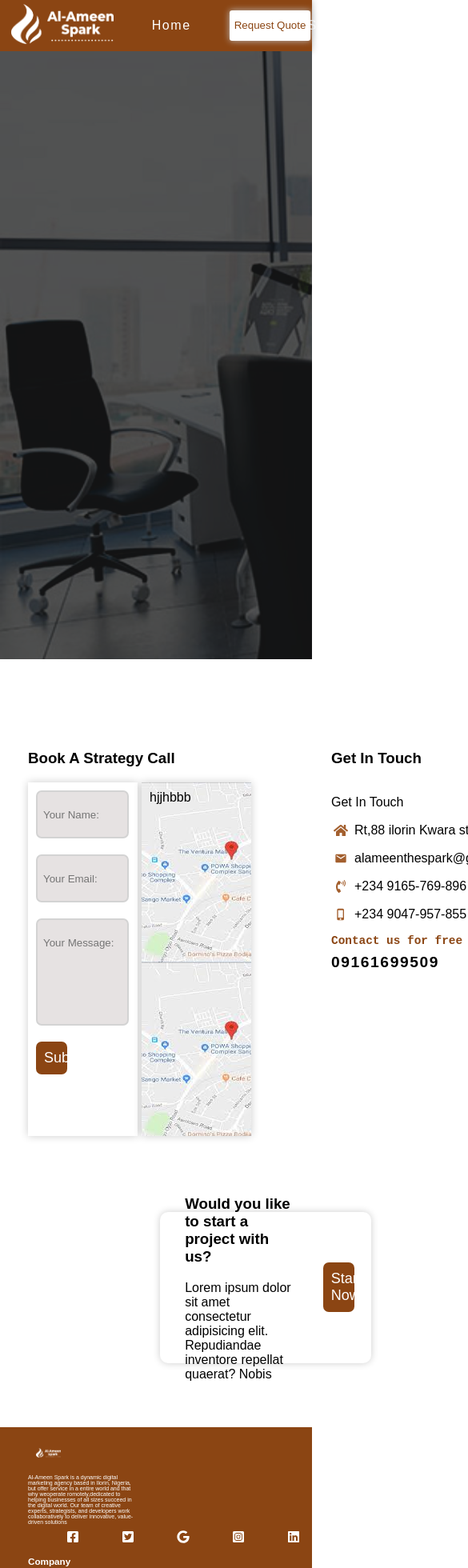
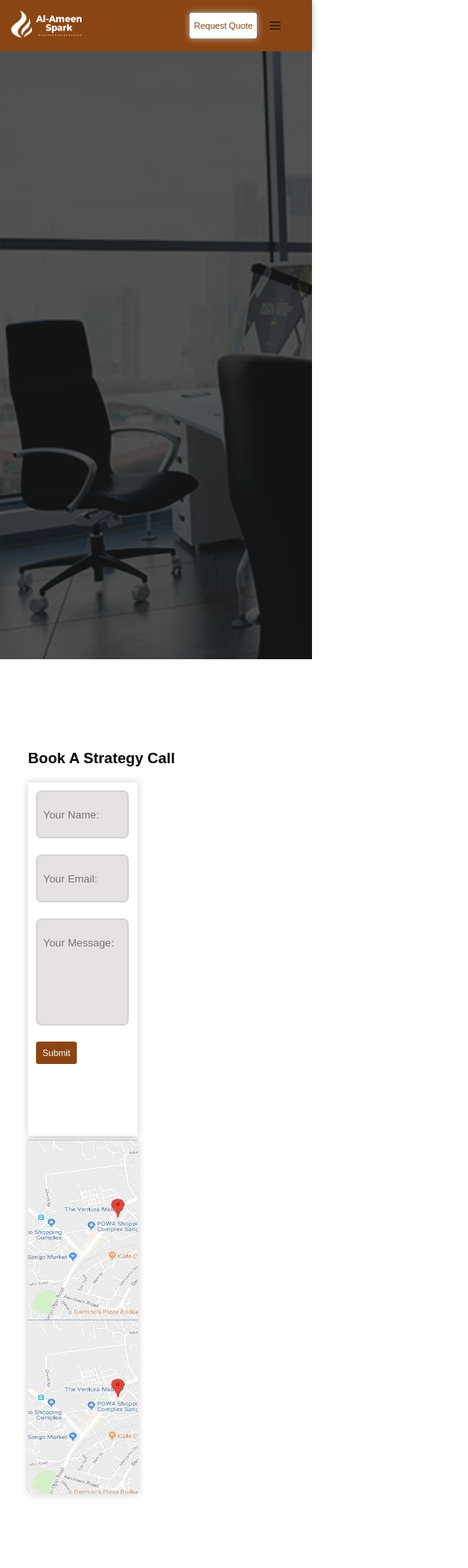
Before and after one commit to Imamdecodee/Al-AmeenSpark, a React (Vite) app: page /contact in a window 390 px wide. Shown: the top 1960 px of the page at 80% size, 585 px wide, since content can reach past the window. Built offline with nearby package versions, Linux system fonts and the light colour scheme.

Commit message:
2nd correction

```diff
--- a/src/Components/CallTag.css
+++ b/src/Components/CallTag.css
@@ -24,3 +24,42 @@
     transform: scale(1.02);
     box-shadow: 0px 0px 5px rgba(0, 0, 0, 0.349);
 }
+
+
+
+@media (max-width:1000px) {
+
+}
+
+@media (max-width:580px) {
+
+}
+
+@media (max-width:418px) {
+    .call-tag{
+        width: 85%;
+        height: 10rem;
+        margin: auto;
+        flex-direction: column;
+        display: flex;
+        align-items: center;
+        justify-content: center;
+    }
+    .call-tag-mes{
+        width: 100%;
+        flex-direction: column;
+        display: flex;
+        align-items: center;
+        justify-content: center;
+    }
+    .call-tag-mes>p{
+        text-align: center;
+        font-size: 0.9rem;
+        margin: 0;
+        padding: 0;
+    }
+    .call-tag-mes>h1{
+        text-align: center;
+    }
+
+}
--- a/src/Components/CallTag.jsx
+++ b/src/Components/CallTag.jsx
@@ -3,7 +3,6 @@ import '../Components/CallTag.css'
 
 const CallTag = () => {
   return (
-    <div>
   <div className='call-tag'>
     <div className='call-tag-mes'>
       <h1>Would you like  to start a project with us? </h1>
@@ -11,7 +10,6 @@ const CallTag = () => {
     </div>
     <button className='submit-btn'> Start Now!</button>
   </div>
-    </div>
   )
 }
 
--- a/src/Components/NavBar.css
+++ b/src/Components/NavBar.css
@@ -6,7 +6,7 @@
     display: flex;
     justify-content: center;
     align-items: center;
-    position: sticky;
+    position: relative;
 
 }
 .nav-content{
@@ -50,3 +50,74 @@
     cursor: pointer;
     color: white;
 }
+
+.side-bar-toggle{
+    display: flex;
+    background-color: rgb(255, 255, 255);
+    position: fixed;
+    top: 0;
+    right: 0;
+    width: 30%;
+    height: 100vh;
+    padding: 3rem;
+    z-index: 10;
+    position: absolute;
+}
+.toggle-icon{
+    width: 4rem;
+}
+.toggle-icon-box{
+    width: 4rem;
+    display: flex;
+    z-index: 20;
+}
+.nav-pages-toggle{
+    display: flex;
+    flex-direction: column;
+
+    gap: 3rem;
+    width: 80%;
+
+}
+.page-link-tgl{
+    color: #8b4513;
+    font-weight: 600;
+    border-bottom: 0.2rem solid #d8d8d8;
+    padding-bottom: 0.5rem;
+    width: 100%;
+    text-decoration: none;
+}
+
+
+@media (max-width:1000px) {
+
+}
+
+@media (max-width:580px) {
+
+}
+
+@media (max-width:418px) {
+        .nav-pages{
+            position: absolute;
+            visibility: hidden;
+        }
+        .nav-bar{
+
+        position:relative
+    }
+    /* .toggle-icon-box{
+        visibility: hidden;
+    } */
+    .logo{
+        width: 5.5rem;
+    }
+    .request-btn{
+        width: 5.3rem;
+        height: 2rem;
+        letter-spacing: -0.01rem;
+        font-size: 0.7rem;
+        margin-right: -9rem;
+    }
+
+}
--- a/src/Components/NavBar.jsx
+++ b/src/Components/NavBar.jsx
@@ -1,9 +1,17 @@
-import React from 'react'
+import React, { useState } from 'react'
 import { Link } from 'react-router-dom'
 import './NavBar.css'
 import Logo from "../assets/Images/Al-Ameen-logo.png";
+import { RxHamburgerMenu } from "react-icons/rx";
+import { MdCancelPresentation } from "react-icons/md";
 
 const NavBar = () => {
+
+  const [mobileNav, setMobileNav] = useState(false);
+    const openMobileNav = () => {
+      setMobileNav(!mobileNav)
+    };
+
   return (
     <nav class="nav-bar">
 
@@ -23,7 +31,25 @@ const NavBar = () => {
             </div>
 
             <button class="request-btn">Request Quote</button>
-        </main>
+
+            <div onClick={openMobileNav} class="toggle-icon-box">{ mobileNav ?
+        (< MdCancelPresentation class="toggle-icon"/>) : (<RxHamburgerMenu class="toggle-icon"/>) }</div>
+
+
+      { mobileNav && <div class="side-bar-toggle"
+      data-aos="fade-left"
+      data-aos-duration="2000">
+          <div class="nav-pages-toggle">
+              <Link class="page-link-tgl" to="/">Home</Link>
+
+              <Link class="page-link-tgl" to="/about">About</Link>
+
+              <Link class="page-link-tgl" to="/service">Service</Link>
+
+              <Link class="page-link-tgl" to="/contact">Contact</Link>
+          </div>
+        </div>}
+      </main>
     </nav>
   )
 }
--- a/src/Pages/ContactPage.css
+++ b/src/Pages/ContactPage.css
@@ -152,3 +152,35 @@ input[type='message']{
     background-color: #a35f2e;
     cursor: pointer;
 }
+
+
+
+@media (max-width:1000px) {
+
+}
+
+@media (max-width:580px) {
+
+}
+
+@media (max-width:418px) {
+
+    .submit-btn{
+        padding: 0.5rem;
+        border-radius: 0.2rem;
+        width: fit-content;
+        color: white;
+        font-size: 0.7rem;
+        text-wrap: nowrap;
+    }
+    .contact-hero{
+        flex-direction: column;
+    }
+    .map-message{
+        flex-direction: column;
+    }
+    .map-message{
+        width: 90vw;
+    }
+
+}
--- a/src/Pages/ContactPage.jsx
+++ b/src/Pages/ContactPage.jsx
@@ -27,25 +27,29 @@ const ContactPage = () => {
         </div>
     </main>
 
-         <div className='contact-hero'>
+        <div className='contact-hero'>
 
-        <div>
+        <div class="strategy-cont">
+
           <h1>Book A Strategy Call</h1>
           <div className='map-message'>
+
             <div className='message'>
               <input type="text"placeholder='Your Name:' />
               <input type="email"placeholder='Your Email:' />
               <input  type="message"placeholder='Your Message:' />
               <button className='submit-btn'> Submit</button>
             </div>
-          <div className='message-map'>hjjhbbb</div>
+
+            <div className='message-map'></div>
           </div>
+
         </div>
      <div className='Get-in-touch'>
 
             <h1>Get In Touch</h1>
 
-            <div className='Reach-us'>
+          <div className='Reach-us'>
             <p>Get In Touch</p>
             <div className='git-info'>
               <FaHome className='info-icon' />
@@ -70,7 +74,7 @@ const ContactPage = () => {
             <h1  className='for-free'>09161699509</h1>
            </div>
 
-            </div>
+          </div>
          </div>
 
       <CallTag />
```
Lines whose indentation alone changed are shown as unchanged.
